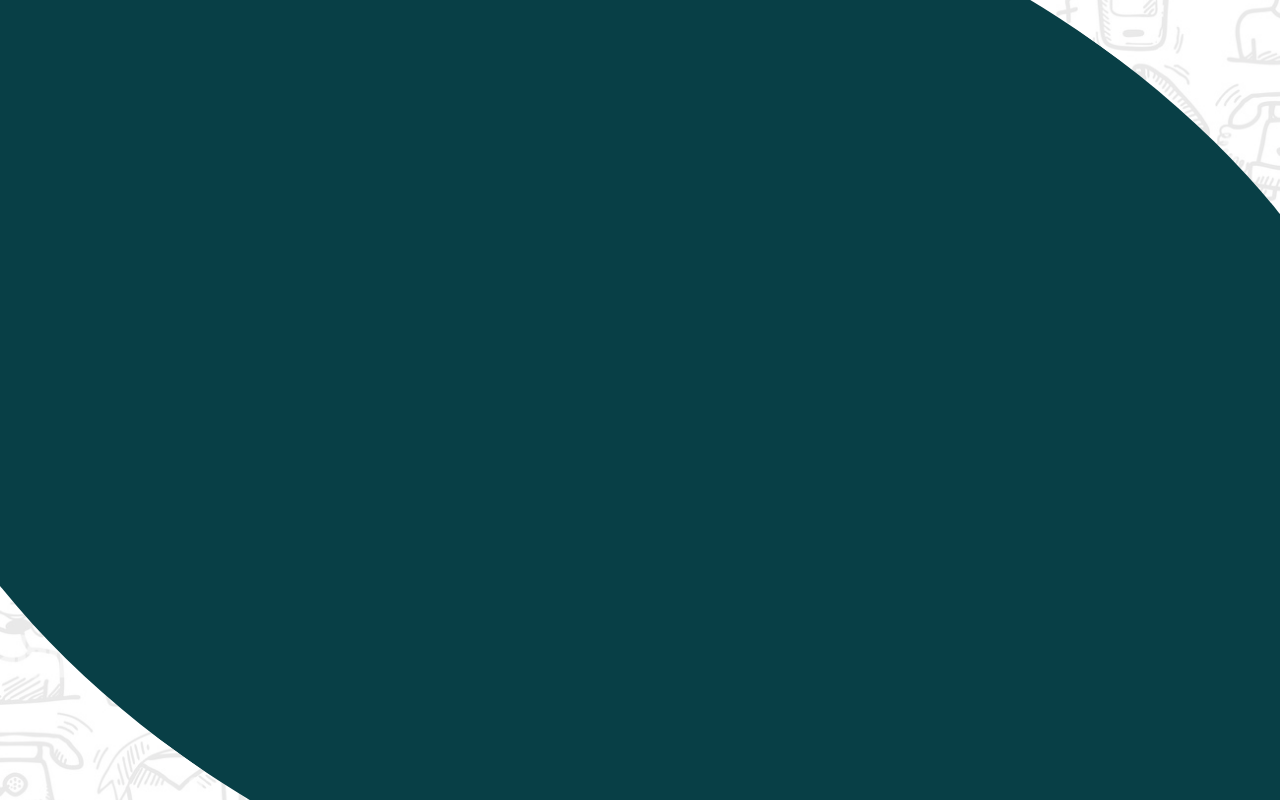
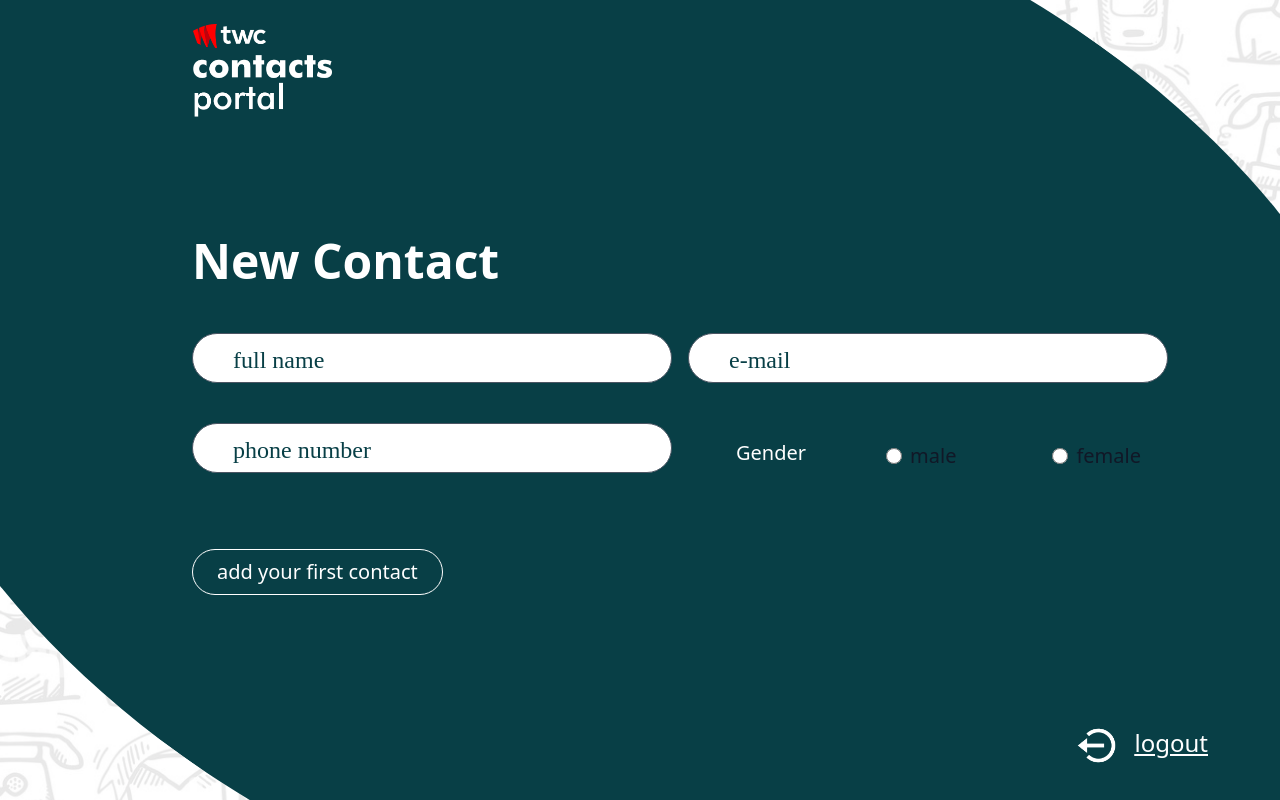
Before and after one commit to Shanb98/Contacts-Portal-App-Frontend, a React (Vite) app: page /contacts/new in a window 1280 px wide. Built offline with nearby package versions, Linux system fonts and the light colour scheme; a web font is replaced by a local one.

Commit message:
new contact

```diff
--- a/index.html
+++ b/index.html
@@ -3,6 +3,8 @@
   <head>
     <meta charset="UTF-8" />
     <link rel="icon" type="image/svg+xml" href="/src/assets/logo.png" />
+    <link href="https://cdn.jsdelivr.net/npm/tailwindcss@2.2.19/dist/tailwind.min.css" rel="stylesheet">
+
     <meta name="viewport" content="width=device-width, initial-scale=1.0" />
     <title>Contact Portal</title>
   </head>
--- a/package.json
+++ b/package.json
@@ -10,6 +10,9 @@
     "preview": "vite preview"
   },
   "dependencies": {
+    "@headlessui/react": "^1.7.18",
+    "@material-tailwind/react": "^2.1.9",
+    "@tailwindcss/forms": "^0.5.7",
     "formik": "^2.4.5",
     "react": "^18.2.0",
     "react-dom": "^18.2.0",
--- a/src/pages/NewContact.jsx
+++ b/src/pages/NewContact.jsx
@@ -1,8 +1,17 @@
-import React, { useEffect } from "react";
-import bg from "../assets/bg.jpeg";
+import React, { useState } from "react";
+import logo2 from "../assets/logo2.png";
+import logout from "../assets/logout.png";
+import InputField from "../components/InputField";
+import PrimaryButton from "../components/PrimaryButton";
+import { Radio } from "@material-tailwind/react";
+const NewContact = () => {
+  const [selectedGender, setSelectedGender] = useState("");
 
-const NewContact = () => {
+  const handleGenderChange = (event) => {
+    setSelectedGender(event.target.value);
+  };
   return (
+    <div>
       <div className="bg-custom-bg min-h-screen flex flex-col justify-center items-center relative overflow-hidden">
         <div
           className="rounded-full bg-[#083F46]"
@@ -31,9 +40,7 @@ const NewContact = () => {
             transform: "rotate(35.63deg)",
             overflow: "hidden",
           }}
-      >
-
-      </div>
+        ></div>
 
         <div
           className="bg-[#083F46] absolute top-0 left-0"
@@ -43,7 +50,6 @@ const NewContact = () => {
           }}
         ></div>
 
-
         <div
           className="bg-[#083F46] absolute bottom-0 right-0"
           style={{
@@ -51,15 +57,123 @@ const NewContact = () => {
             width: "70vw",
           }}
         ></div>
+
+        <div className="relative top-0 w-screen pl-28">
+          <div className=" min-h-screen flex flex-col justify-between">
+            <header className="pl-20 py-4 pt-4">
+              <img
+                className="pt-2"
+                src={logo2}
+                alt="Logo"
+                height={90}
+                width={140}
+              />
+            </header>
+            <main className="px-20  flex-grow flex items-center justify-left pt-6">
+              <div className="text-left text-white ">
+                <h1 className="font-bold text-5xl text-white font-futura ">
+                  New Contact
+                </h1>
+                <br />
+                <br />
+                <div className="flex flex-row gap-4">
+                  <div>
+                    <InputField
+                      label="full name"
+                      name="fullname"
+                      type="fullname"
+                      placeholder="Enter your full name"
+                    />
+                  </div>
+                  <div>
+                    <InputField
+                      label="e-mail"
+                      name="email"
+                      type="email"
+                      placeholder="Enter your email"
+                    />
+                  </div>
+                </div>
+                <br />
+
+                <div className="flex flex-row gap-16">
+                  <div>
+                    <InputField
+                      label="phone number"
+                      name="phone"
+                      type="phone"
+                      placeholder="Enter your phone"
+                    />
+                  </div>
+                  <div className="flex flex-row gap-20">
+                    <div class="font-normal text-xl text-white font-futura pt-4">
+                      Gender
+                    </div>
+
+                    <div className="flex items-center me-4">
+                      <input
+                        id="inline-radio"
+                        type="radio"
+                        value=""
+                        name="inline-radio-group"
+                        className="w-4 h-4 text-blue-600 bg-transparent border-gray-300 focus:ring-blue-500 dark:focus:ring-blue-600 dark:ring-offset-gray-800 focus:ring-2 dark:bg-gray-700 dark:border-gray-600"
+                      />
+                      <label
+                        htmlFor="inline-radio"
+                        className="ms-2 font-futura text-xl font-medium text-gray-900 dark:text-gray-300"
+                      >
+                        male
+                      </label>
+                    </div>
+                    <div className="flex items-center me-4">
+                      <input
+                        id="inline-2-radio"
+                        type="radio"
+                        value=""
+                        name="inline-radio-group"
+                        className="w-4 h-4 text-blue-600 bg-gray-100 border-gray-300 focus:ring-blue-500 dark:focus:ring-blue-600 dark:ring-offset-gray-800 focus:ring-2 dark:bg-gray-700 dark:border-gray-600"
+                      />
+                      <label
+                        htmlFor="inline-2-radio"
+                        className="ms-2 font-futura text-xl font-medium text-gray-900 dark:text-gray-300"
+                      >
+                        female
+                      </label>
+                    </div>
+                  </div>
+                </div>
+                <br />
+                <br />
+                <div>
+                  <PrimaryButton
+                    label="add your first contact"
+                    textcolor="#ffffff"
+                    type="submit"
+                  />
+                </div>
+              </div>
+            </main>
+            <footer className="px-8 py-4 flex justify-end">
+              <div className="flex flex-row gap-4 pr-10 pb-4">
+                <div>
+                  <img
+                    className="pt-8"
+                    src={logout}
+                    alt="Logo"
+                    height={45}
+                    width={45}
+                  />
+                </div>
+                <div className="pt-9 text-white font-futura text-2xl font-medium underline">
+                  <a href="#">logout</a>
+                </div>
+              </div>
+            </footer>
+          </div>
+        </div>
+      </div>
     </div>
   );
 };
 
-
-
-
-
-
-
-
 export default NewContact;
```
Also changed, not shown: 1 other file (tests, documents, lock files or other folders). Lines whose indentation alone changed are shown as unchanged.
